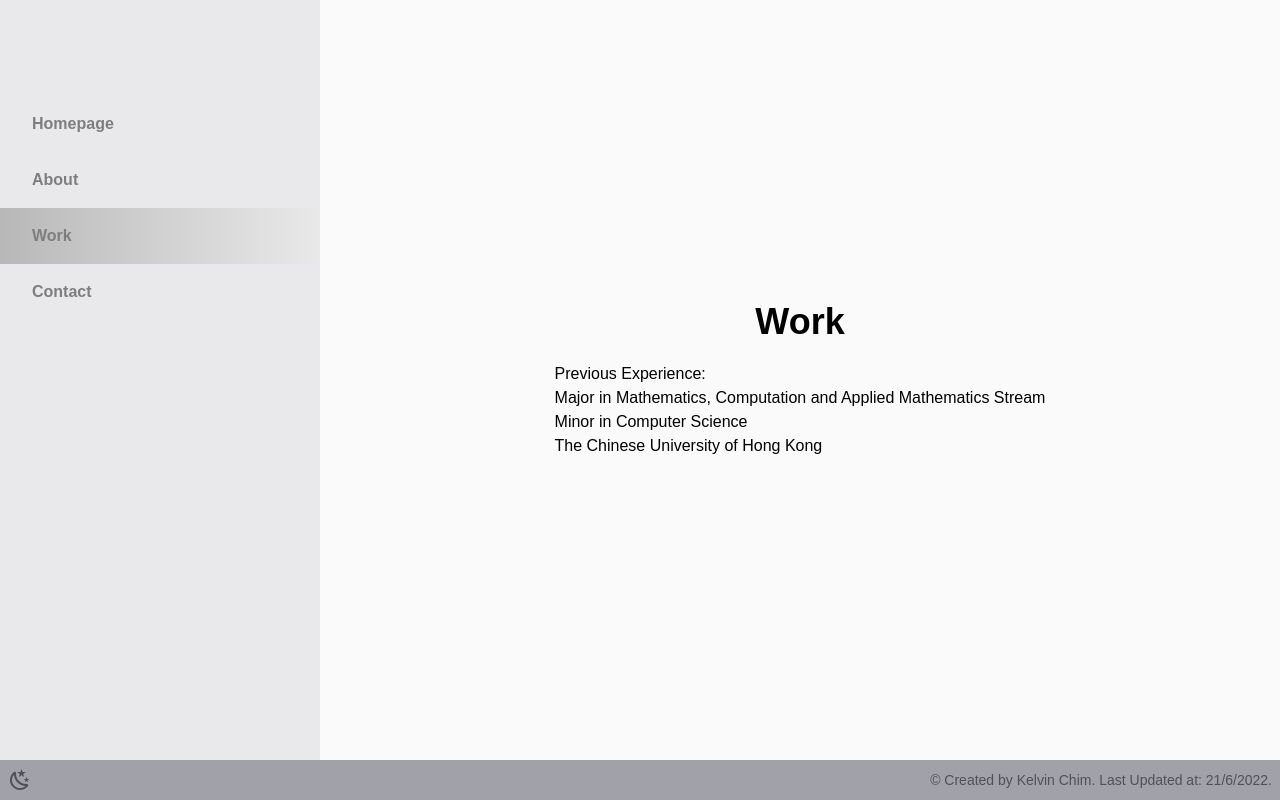
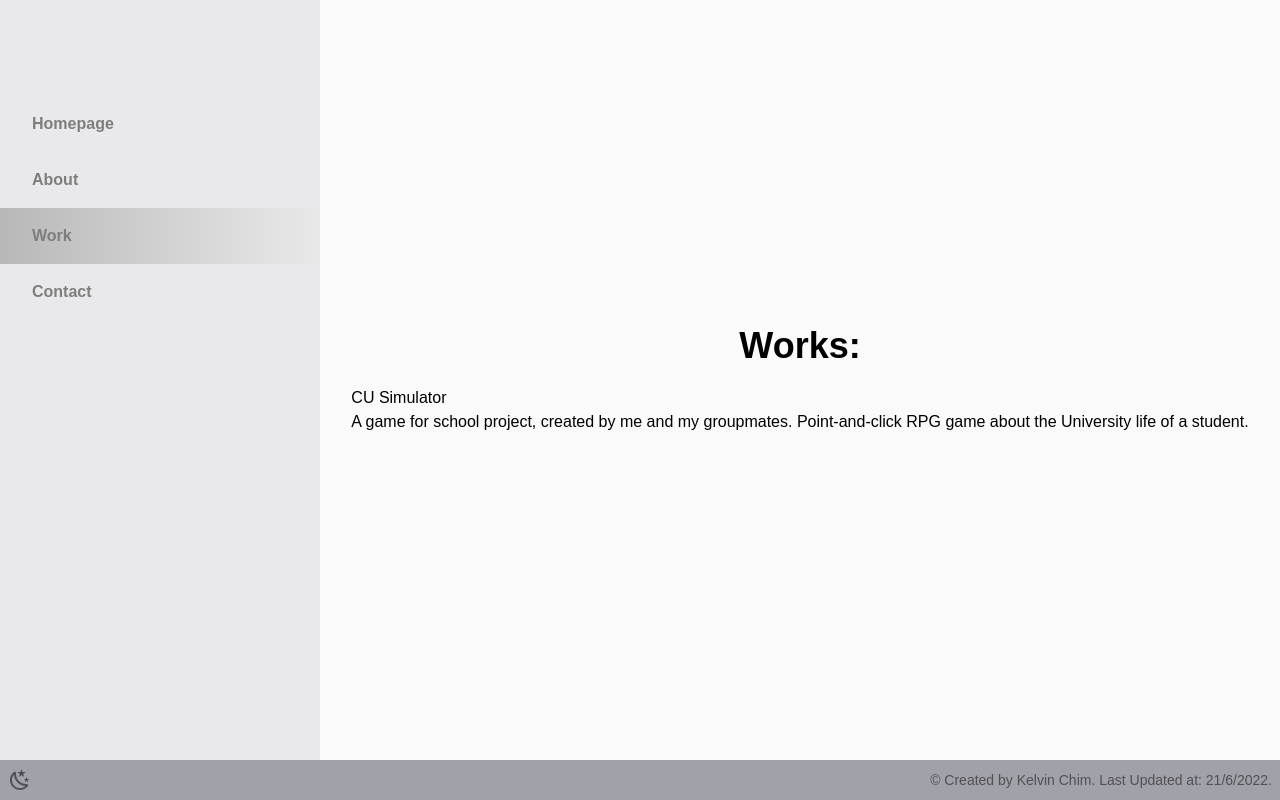
Before and after one commit to KelvinChim-ComSci/portfolio, a Next.js app: page /work in a window 1280 px wide. Built offline with nearby package versions, Linux system fonts and the light colour scheme.

Commit message:
new info

```diff
--- a/pages/_app.tsx
+++ b/pages/_app.tsx
@@ -9,7 +9,7 @@ function MyApp({ Component, pageProps }: AppProps) {
     <ThemeProvider attribute="class">
       <Layout>
         <Head>
-          <title>Among us</title>
+          <title>Kelvin Chim's Personal Website</title>
         </Head>
         <Component {...pageProps} />
       </Layout>
--- a/pages/about.tsx
+++ b/pages/about.tsx
@@ -11,6 +11,17 @@ export default function About() {
         the gaming industry and develop memorable games in the future.
       </div>
       <div id="relatedFields" className="flex grow">
+        Previous Experience:
+        <ul>
+          <li>
+            Major in Mathematics, Computation and Applied Mathematics Stream
+            <br />
+            Minor in Computer Science
+            <br />
+            The Chinese University of Hong Kong
+          </li>
+          <li></li>
+        </ul>
         <Link href="https://github.com/KelvinChim-ComSci/">
           <AiFillGithub size={"2rem"} className="cursor-pointer" />
         </Link>
--- a/pages/work.tsx
+++ b/pages/work.tsx
@@ -1,19 +1,11 @@
 export default function Work() {
   return (
     <div className="flex h-full flex-col justify-center items-center">
-      <h1 className="text-4xl mb-5 font-bold">Work</h1>
+      <h1 className="text-4xl mb-5 font-bold">Works:</h1>
       <span className="text-l">
-        Previous Experience:
-        <ul>
-          <li>
-            Major in Mathematics, Computation and Applied Mathematics Stream
-            <br />
-            Minor in Computer Science
-            <br />
-            The Chinese University of Hong Kong
-          </li>
-          <li></li>
-        </ul>
+        <a href="https://csci3100-game.herokuapp.com">CU Simulator</a>
+        <br />A game for school project, created by me and my groupmates.
+        Point-and-click RPG game about the University life of a student.
       </span>
     </div>
   );
```
